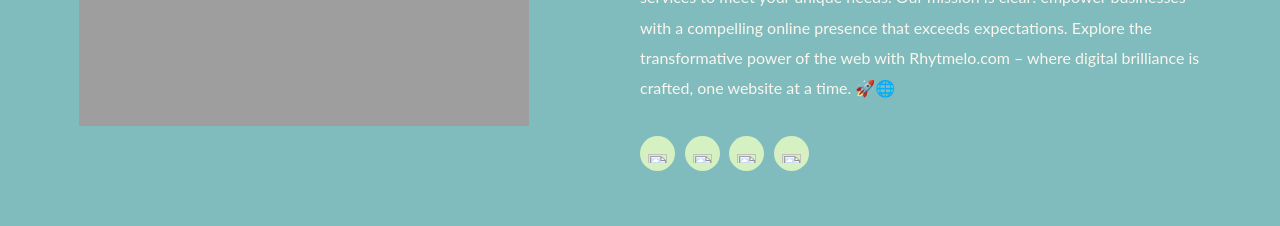
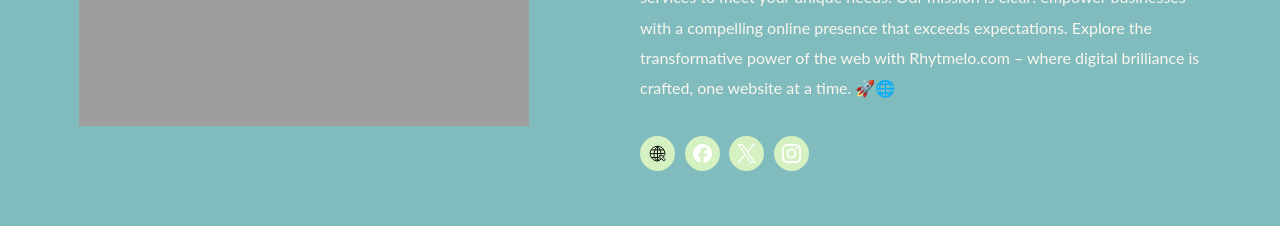
Before and after one commit to IAMRHYTHM/curvy, a plain HTML site: page index.html in a window 1280 px wide. Shown: the part 1760-1986 px from the top of the page. Drawn offline with Linux system fonts and the light colour scheme; the site is published under a folder, as on GitHub Pages, so addresses that start at the root find nothing; a web font is replaced by a local one.

Commit message:
correction in social icons

```diff
--- a/index.html
+++ b/index.html
@@ -63,10 +63,10 @@
                     online presence that exceeds expectations. Explore the transformative power of the web with
                     Rhytmelo.com – where digital brilliance is crafted, one website at a time. 🚀🌐</p>
                     <div class="social">
-                        <a href="#"><img src="/assets/img/website.svg" alt=""></a>
-                        <a href="#"><img src="/assets/img/facebook.png" alt=""></a>
-                        <a href="#"><img src="/assets/img/twitter.svg" alt=""></a>
-                        <a href="#"><img src="/assets/img/instagram.svg" alt=""></a>
+                        <a href="#"><img src="./assets/img/website.svg" alt=""></a>
+                        <a href="#"><img src="./assets/img/facebook.png" alt=""></a>
+                        <a href="#"><img src="./assets/img/twitter.svg" alt=""></a>
+                        <a href="#"><img src="./assets/img/instagram.svg" alt=""></a>
                     </div>
             </div>
 
```
